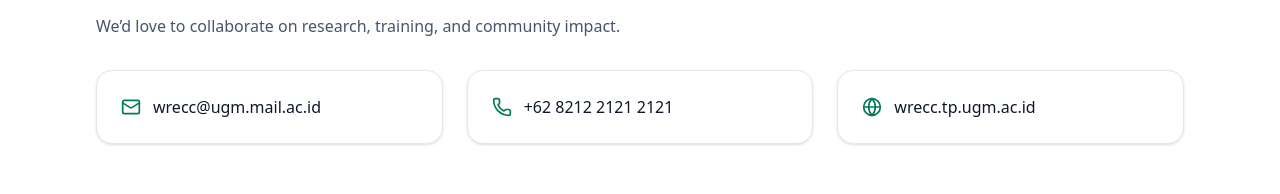
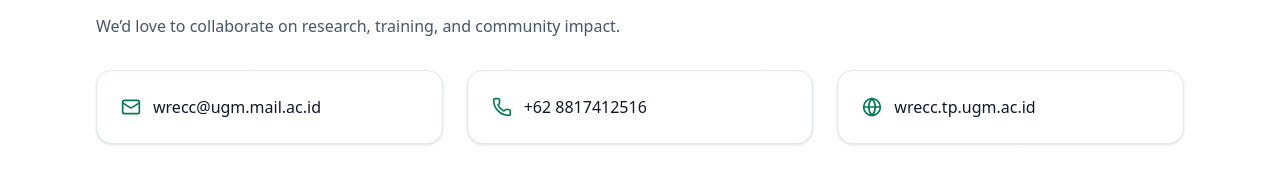
Before and after one commit to inamnurulf/wrec-profile, a Next.js app: page / in a window 1280 px wide. Shown: the part 3386-3580 px from the top of the page. Built offline with nearby package versions, Linux system fonts and the light colour scheme.

Commit message:
fix: update contact information layout in Contact component

```diff
--- a/src/components/Contact.js
+++ b/src/components/Contact.js
@@ -9,14 +9,14 @@
           <Mail className="h-5 w-5 text-emerald-700" />
           <span>wrecc@ugm.mail.ac.id</span>
         </a>
-        <a href="tel:+62821221212121" className="flex items-center gap-3 rounded-2xl border border-slate-200 bg-white p-6 shadow-sm hover:shadow-md">
+        <div className="flex items-center gap-3 rounded-2xl border border-slate-200 bg-white p-6 shadow-sm hover:shadow-md">
           <Phone className="h-5 w-5 text-emerald-700" />
-          <span>+62 8212 2121 2121</span>
-        </a>
-        <a href="https://wrecc.tp.ugm.ac.id" className="flex items-center gap-3 rounded-2xl border border-slate-200 bg-white p-6 shadow-sm hover:shadow-md">
+          <span>+62 8817412516</span>
+        </div>
+        <div className="flex items-center gap-3 rounded-2xl border border-slate-200 bg-white p-6 shadow-sm hover:shadow-md">
           <Globe className="h-5 w-5 text-emerald-700" />
           <span>wrecc.tp.ugm.ac.id</span>
-        </a>
+        </div>
       </div>
     </Section>
   );
```
